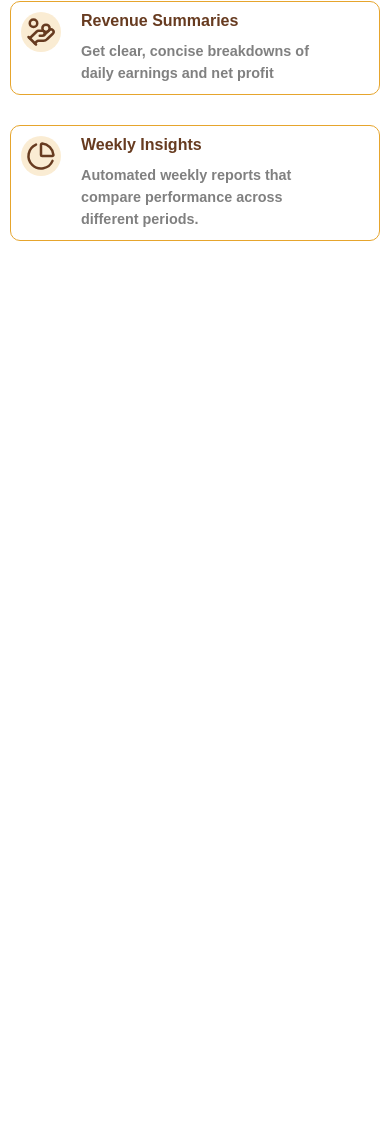
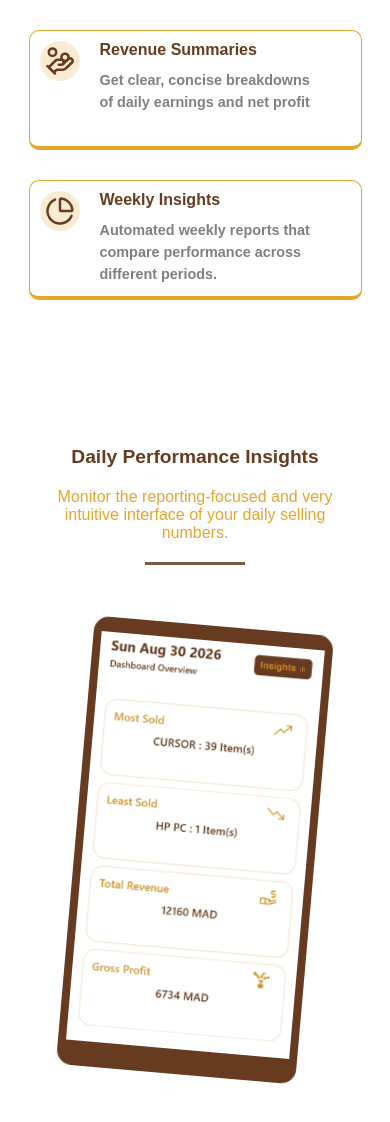
Before and after one commit to Oumarzeini/AZ-sales-tracker, a website built with Vite: page index.html in a window 390 px wide. Shown: the part 1442-2564 px from the top of the page. Before the commit the page ends 1788 px from the top, so only its background shows below. Built offline with nearby package versions, Linux system fonts and the light colour scheme; a web font is replaced by a local one.

Commit message:
Added demo section

```diff
--- a/css/index.css
+++ b/css/index.css
@@ -121,13 +121,14 @@ header {
 }
 
 .get-started-btn2:hover svg {
-  animation: moveArrow .7s linear infinite;
+  animation: moveArrow 0.7s linear infinite;
 }
 
 @keyframes moveArrow {
   from {
     transform: translateX(0);
-  }to {
+  }
+  to {
     transform: translateX(50px);
   }
 }
@@ -193,7 +194,6 @@ main {
         margin: 0;
         padding: 0;
       }
-
 
       & .number {
         font-size: 2rem;
@@ -272,7 +272,7 @@ main {
   align-items: center;
   gap: 60px;
 
-  & .heading {
+  & .section-heading {
     width: 50%;
     display: flex;
     flex-direction: column;
@@ -298,14 +298,20 @@ main {
     width: 100px;
     height: 3px;
     background-color: var(--LIGHT-PRIMARY);
-      opacity: 0;
-      transform: translateY(10px);
+   transform-origin: center;
+
+    &.isIntersecting {
+      animation: expandLine 0.5s ease-out forwards;
+
+    }
   }
 
     & .isIntersecting {
       opacity: 1;
       transform: translateY(0);
-        transition: opacity .3s linear, transform .3s linear;
+      transition:
+        opacity 0.3s linear,
+        transform 0.3s linear;
     }
   }
 
@@ -322,6 +328,7 @@ main {
       gap: 20px;
       padding: 10px;
       border: 1px solid var(--SECONDARY-COLOR);
+      border-bottom: 4px solid var(--SECONDARY-COLOR) !important;
       border-radius: 10px;
       width: 100%;
       opacity: 0;
@@ -330,13 +337,15 @@ main {
       &.isIntersecting {
         opacity: 1;
         transform: translateY(0);
-        transition: opacity .3s linear, transform .3s linear;
+        transition:
+          opacity 0.3s linear,
+          transform 0.3s linear;
       }
 
       & .feature-icon-container {
-        height: 40px;
-        width: 50px;
-        padding-inline: 5px;
+        height: fit-content;
+        width: fit-content;
+        padding: 5px;
         background-color: #e6a52d35;
         border-radius: 50%;
         display: grid;
@@ -363,11 +372,149 @@ main {
 
       & .feature-subheading {
         font-size: 0.9rem;
-        color:gray;
+        color: gray;
         font-weight: 600;
         width: 90%;
         line-height: 22px;
       }
+    }
+  }
+}
+
+.section-heading {
+  width: 50%;
+  display: flex;
+  flex-direction: column;
+  justify-content: center;
+  align-items: center;
+  gap: 20px;
+
+  & h2 {
+    color: var(--PRIMARY-COLOR);
+    text-align: center;
+    opacity: 0;
+    transform: translateY(10px);
+  }
+
+  & .sub-heading {
+    text-align: center;
+    color: var(--SECONDARY-COLOR);
+    opacity: 0;
+    transform: translateY(10px);
+  }
+
+  & .under-line {
+    width: 100px;
+    height: 3px;
+    background-color: var(--LIGHT-PRIMARY);
+   transform-origin: center;
+
+    &.isIntersecting {
+      animation: expandLine 0.5s ease-out forwards;
+
+    }
+  }
+
+  & .isIntersecting {
+    opacity: 1;
+    transform: translateY(0);
+    transition:
+      opacity 0.3s linear,
+      transform 0.3s linear;
+  }
+}
+
+@keyframes expandLine {
+  from {
+    transform: scaleX(0);
+  }
+  to {
+    transform: scaleX(1);
+  }
+}
+
+.demo-section {
+  padding-bottom: 20px;
+
+  & .outter-pc-frame {
+    width: 70%;
+    height: 500px;
+    margin-inline: auto;
+    display: flex;
+    justify-content: center;
+    align-items: center;
+    border: 15px solid var(--PRIMARY-COLOR);
+    border-radius: 15px;
+    border-left: 8px solid var(--PRIMARY-COLOR);
+    border-right: 8px solid var(--PRIMARY-COLOR);
+    border-bottom: 25px solid var(--PRIMARY-COLOR);
+
+    opacity: 0;
+    transform: translateY(10px);
+
+    &.isIntersecting {
+      opacity: 1;
+      transform: translateY(0);
+      transition:
+        opacity 0.3s linear,
+        transform 0.3s linear;
+    }
+
+    & .inner-pc-frame {
+      width: 100%;
+      height: 100% !important;
+      background-color: transparent;
+
+      & img {
+        width: 100%;
+        height: 100%;
+        max-width: 100% !important;
+        max-height: 100% !important;
+        object-fit: fill;
+      }
+    }
+  }
+}
+
+.outter-phone-frame {
+    width: 240px;
+    height: 450px;
+    margin-inline: auto;
+    display: flex;
+    justify-content: center;
+    align-items: center;
+    border: 15px solid var(--PRIMARY-COLOR);
+    border-radius: 15px;
+    border-left: 8px solid var(--PRIMARY-COLOR);
+    border-right: 8px solid var(--PRIMARY-COLOR);
+    border-bottom: 25px solid var(--PRIMARY-COLOR);
+    transform: rotate(5deg) !important;
+    display: none !important;
+
+    opacity: 0;
+    transform: translateY(10px);
+
+    &.isIntersecting {
+      opacity: 1;
+      transform: translateY(0);
+      transition:
+        opacity 0.3s linear,
+        transform 0.3s linear;
+    }
+
+    & .inner-phone-frame {
+      width: 100%;
+      height: 100% !important;
+      background-color: var(--BG);
+      border-radius: 10px;
+
+      & img {
+        width: 100%;
+        height: 100%;
+        max-width: 100% !important;
+        max-height: 100% !important;
+        object-fit: cover;
+
       }
     }
   }
@@ -447,16 +594,21 @@ main {
   }
 
   .features {
-    & .heading {
+    & .section-heading {
       width: 100%;
       & h2 {
         font-size: 1.2rem;
-
       }
 
       & .sub-heading {
         width: 80%;
       }
+    }
+
+    & .feature-card {
+      width: 90% !important;
+      min-height: 120px;
+      border-bottom: 4px solid var(--SECONDARY-COLOR) !important;
     }
   }
 }
@@ -482,6 +634,14 @@ main {
         }
       }
     }
+  }
+
+  .outter-pc-frame {
+    display: none !important;
+  }
+
+  .outter-phone-frame {
+    display: flex !important;
   }
 }
 
--- a/index.html
+++ b/index.html
@@ -140,7 +140,7 @@
       </div>
 
       <section class="features" id="features">
-        <div class="heading">
+        <div class="section-heading">
           <h2 id="intersecting-effect-element">
             Crystal Clear Operational Visibility
           </h2>
@@ -151,7 +151,7 @@
             performance.
           </p>
 
-          <span class="under-line"></span>
+          <span id="intersecting-effect-element" class="under-line"></span>
         </div>
 
         <div class="features-cards-container">
@@ -281,6 +281,33 @@
           </div>
         </div>
       </section>
+
+      <section class="demo-section features">
+        <div class="section-heading">
+          <h2 id="intersecting-effect-element">Daily Performance Insights</h2>
+
+          <p id="intersecting-effect-element" class="sub-heading">
+            Monitor the reporting-focused and very intuitive interface of your
+            daily selling numbers.
+          </p>
+
+          <span id="intersecting-effect-element" class="under-line"></span>
+        </div>
+
+        <div id="intersecting-effect-element" class="outter-pc-frame">
+          <div class="inner-pc-frame">
+            <img src="/public/summary preview.png" alt="dashboard preview" />
+          </div>
+        </div>
+        <div id="intersecting-effect-element" class="outter-phone-frame">
+          <div class="inner-phone-frame">
+            <img
+              src="/public/iPhone-14-PRO-127.0.0.1.png"
+              alt="dashboard preview"
+            />
+          </div>
+        </div>
+      </section>
     </main>
   </body>
 </html>
```
Also changed, not shown: public/iPhone-14-PRO-127.0.0.1.png (added), public/summary preview.png (added). Lines whose indentation alone changed are shown as unchanged.
